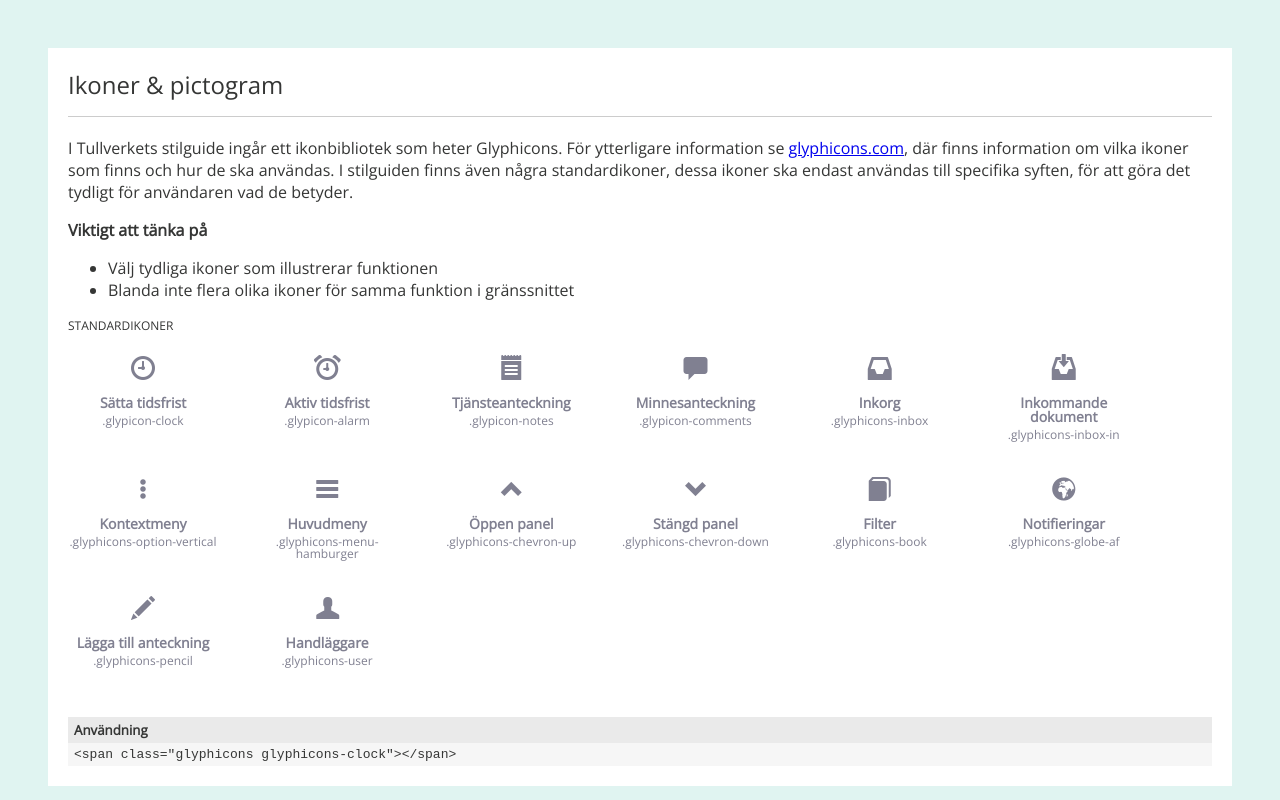
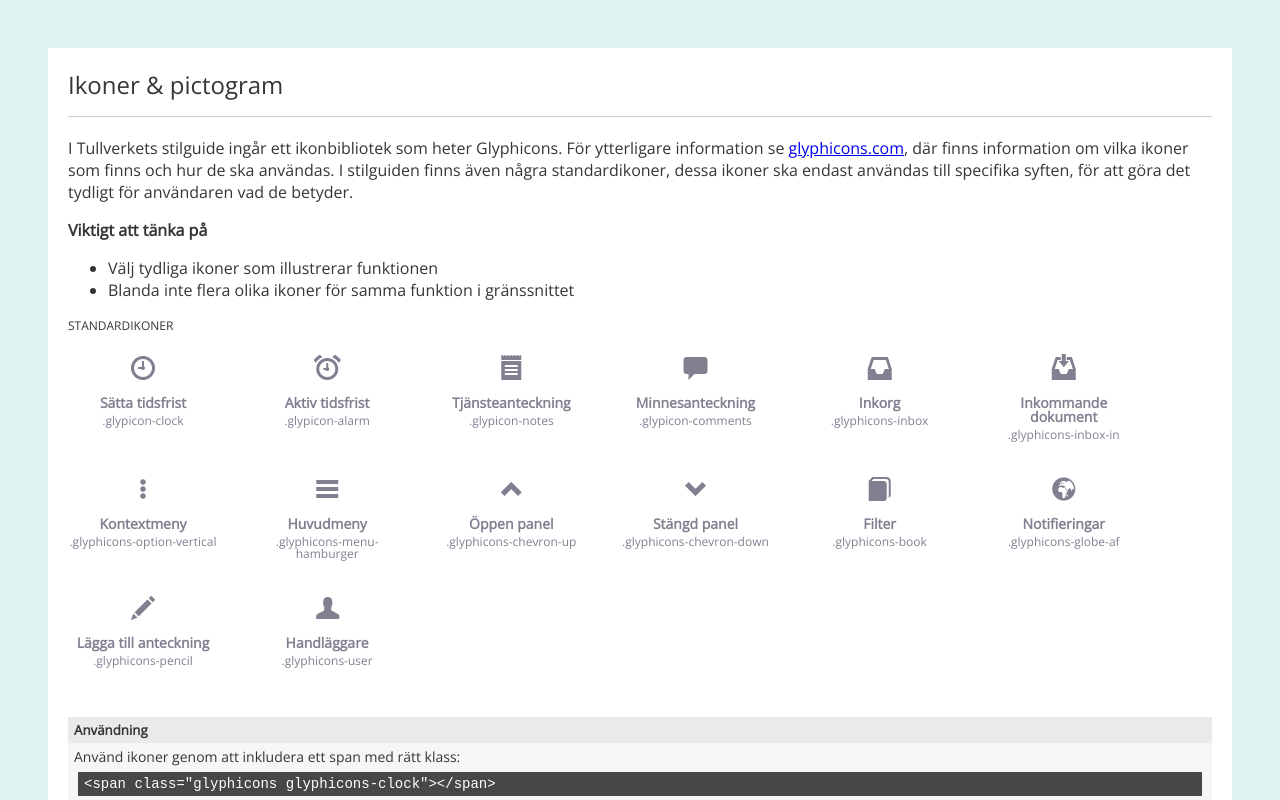
Before and after one commit to huring/tullverket-general-styles, a website: page dist/index.html in a window 1280 px wide. Shown: the top 800 px of the page. Drawn offline with nearby package versions, Linux system fonts and the light colour scheme; files that its build step writes are made by us from their sources.

Commit message:
Updated styles

```diff
--- a/src/styles.less
+++ b/src/styles.less
@@ -54,10 +54,18 @@ section {
 	  		margin: 0;
 	  	}
 
-	  	pre {
+	  	pre,p {
 	  		margin: 0;
 	  		padding: 4px 6px;
+	  		font-size: 14px;
 	  	}
+
+	  	pre {
+	  		background: #474747;
+	  		margin: 2px 10px;
+	  		color: #FFF;
+	  	}
+
 	  }
 }
 
```
Also changed, not shown: dist/index.html, dist/styles.css.
